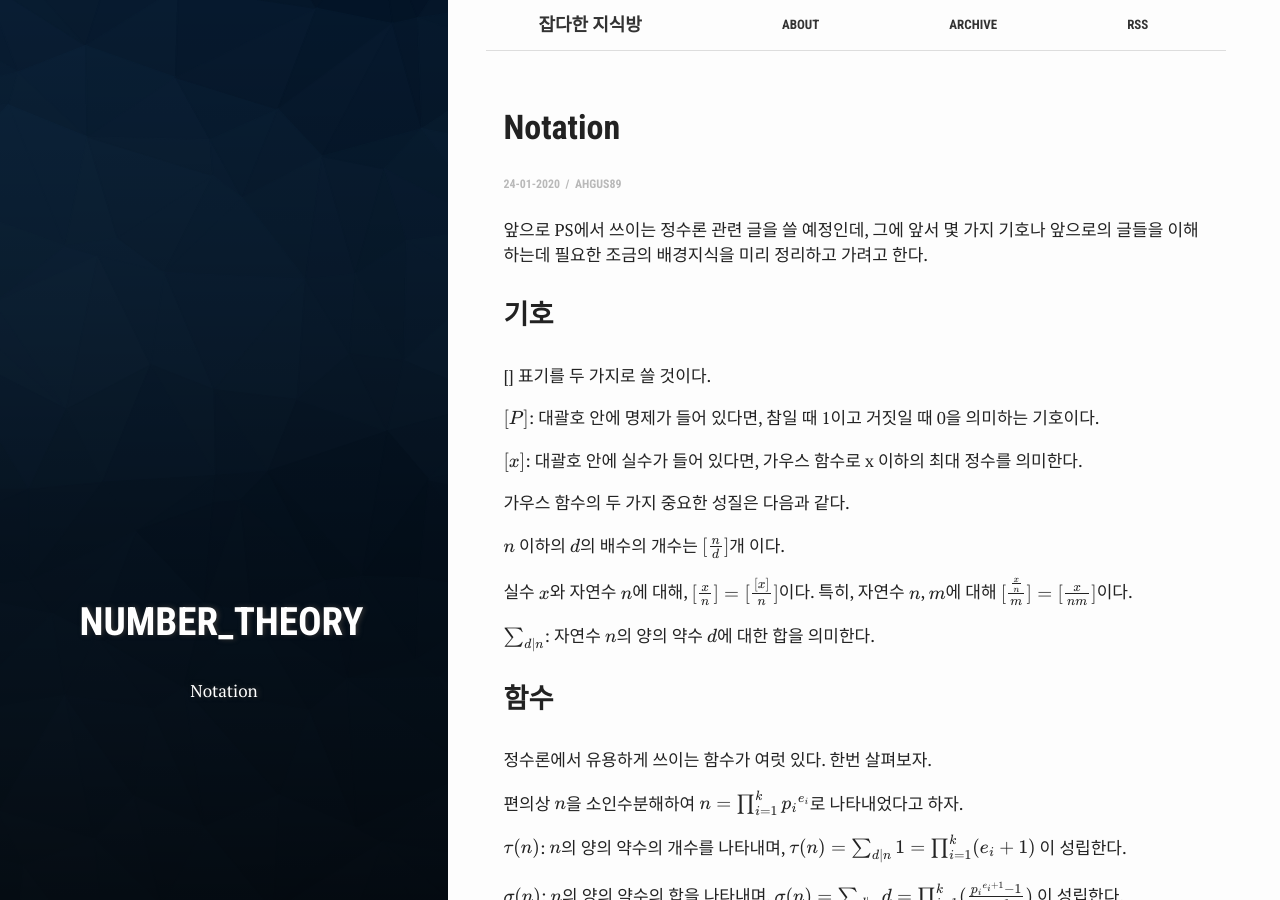
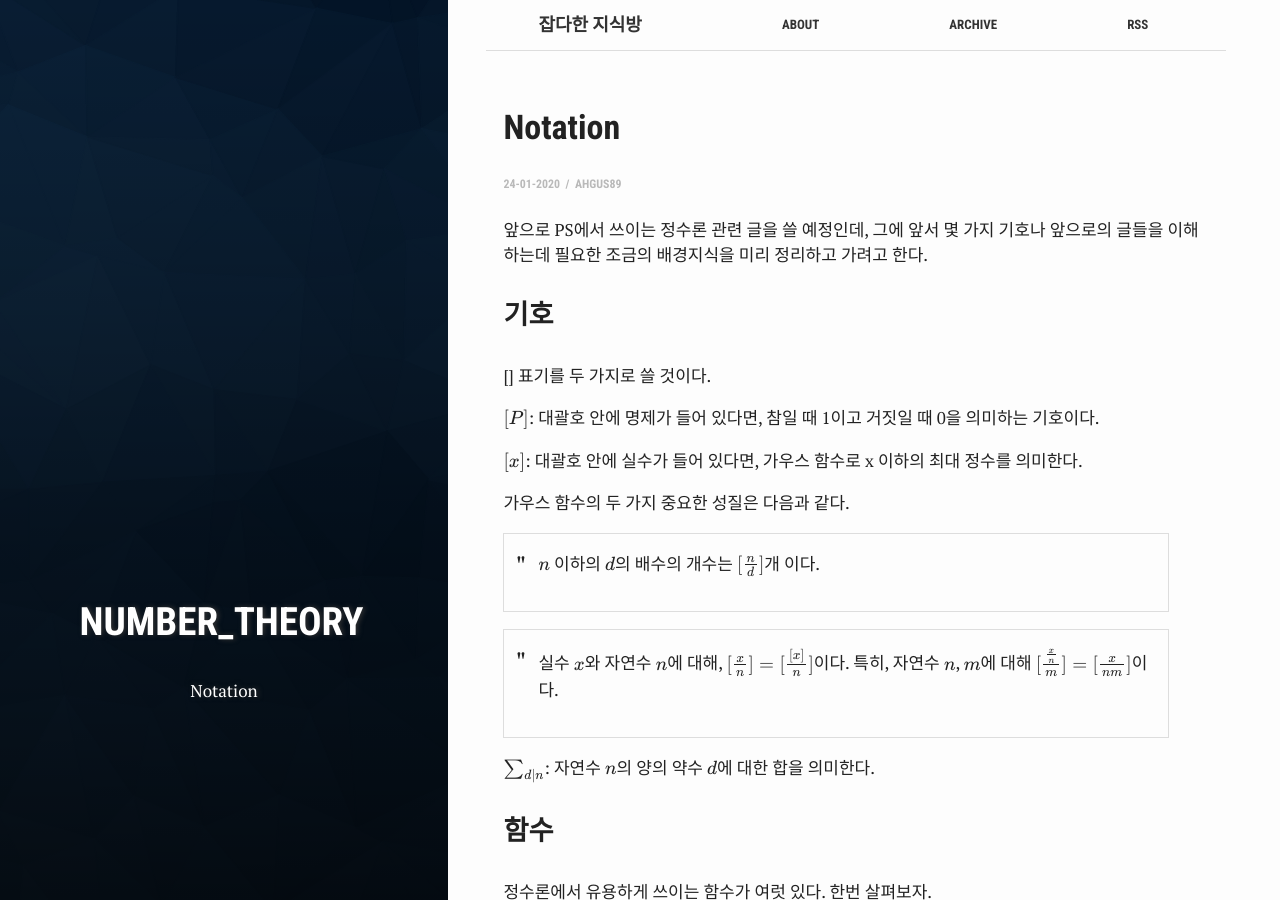
Before and after one commit to ahgus89/ahgus89.github.io, a Jekyll site: the page built from _posts/2020-01-24-Notation.md, in a window 1280 px wide and 900 px high. Built offline with Jekyll 4.4.1, drawn with Linux system fonts in a browser that asks for light colours; formulas are drawn with MathJax 3.

```diff
--- a/_posts/2020-01-24-Notation.md
+++ b/_posts/2020-01-24-Notation.md
@@ -19,9 +19,9 @@ $[x]$: 대괄호 안에 실수가 들어 있다면, 가우스 함수로 x 이하
 
 가우스 함수의 두 가지 중요한 성질은 다음과 같다.
 
-$n$ 이하의 $d$의 배수의 개수는 $[\frac{n}{d}]$개 이다.
+>$n$ 이하의 $d$의 배수의 개수는 $[\frac{n}{d}]$개 이다.
 
-실수 $x$와 자연수 $n$에 대해, $[\frac{x}{n}]=[\frac{[x]}{n}]$이다. 특히, 자연수 $n$, $m$에 대해 $[\frac{\frac{x}{n}}{m}]=[\frac{x}{nm}]$이다.
+>실수 $x$와 자연수 $n$에 대해, $[\frac{x}{n}]=[\frac{[x]}{n}]$이다. 특히, 자연수 $n$, $m$에 대해 $[\frac{\frac{x}{n}}{m}]=[\frac{x}{nm}]$이다.
 
 
 $\sum_{d \vert n}$: 자연수 $n$의 양의 약수 $d$에 대한 합을 의미한다.
```
